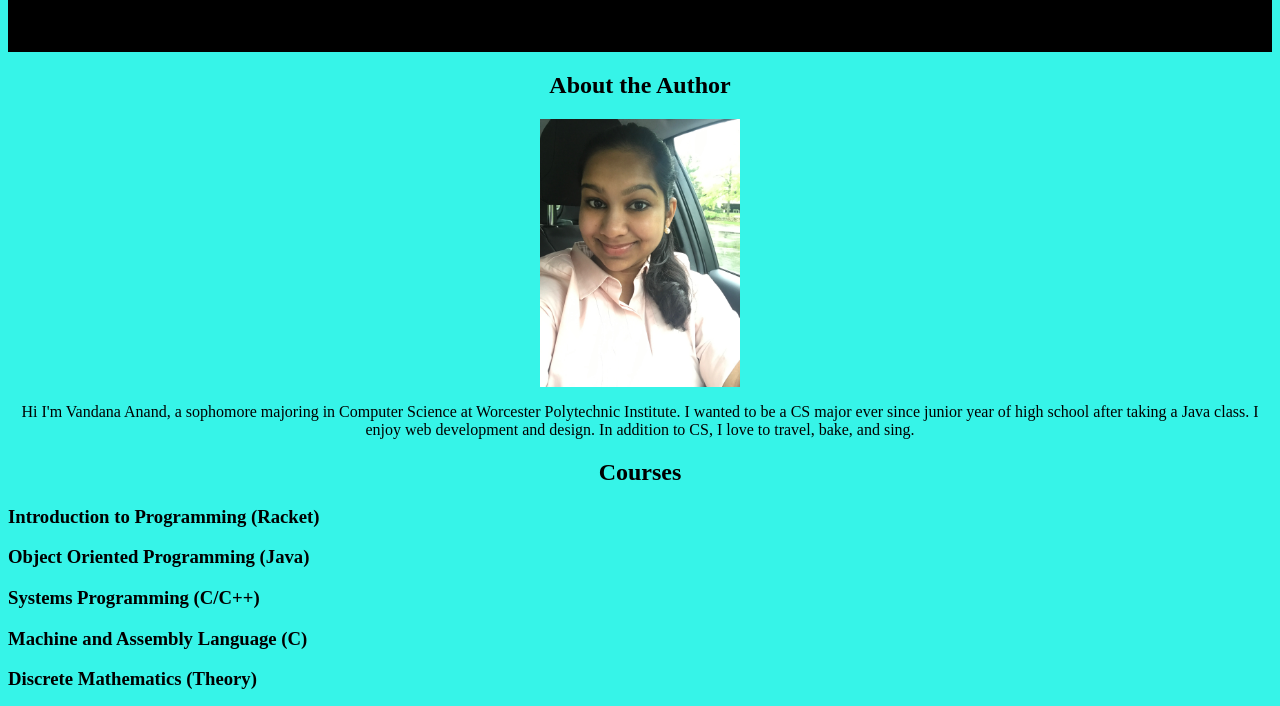
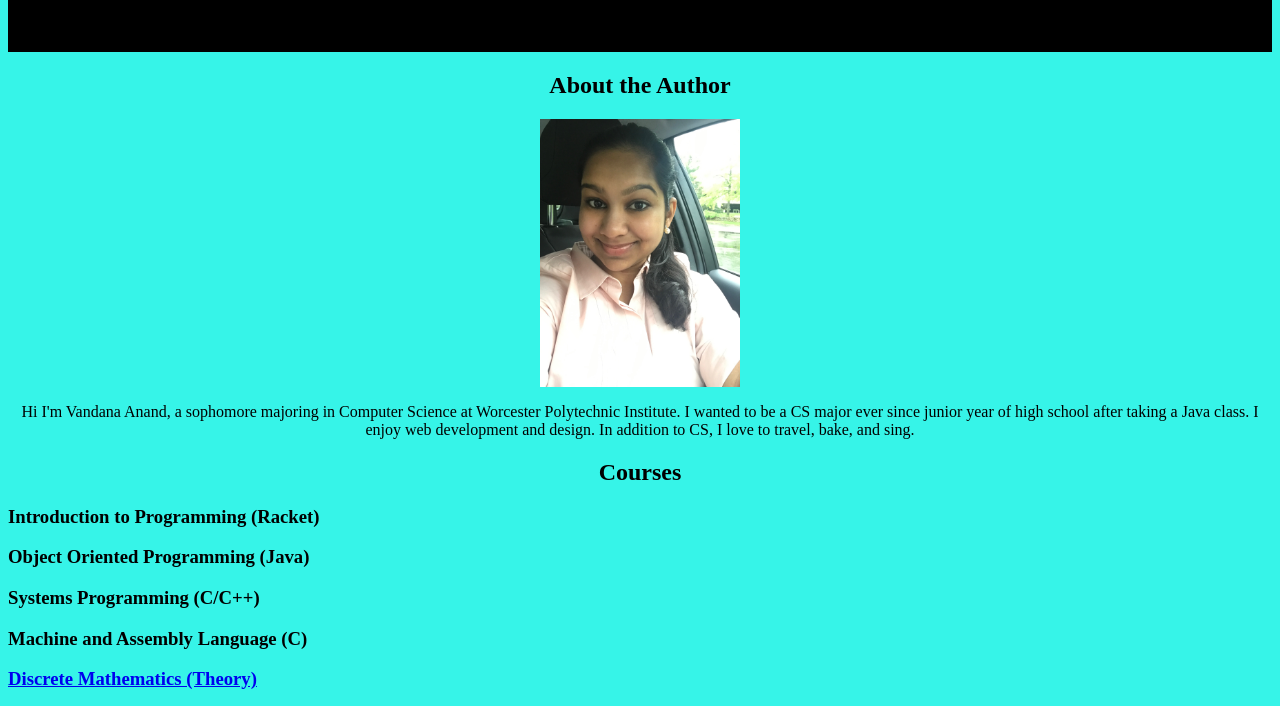
Before and after one commit to vanand23/vanand23.github.io, a plain HTML site: page index.html in a window 1280 px wide. Shown: the part 84-790 px from the top of the page. Drawn offline with Linux system fonts and the light colour scheme.

Commit message:
Added link to discrete math

```diff
--- a/index.html
+++ b/index.html
@@ -92,7 +92,7 @@ footer {background: black; color: white;}
 
 <h3> Machine and Assembly Language (C) </h3>
 
-<h3> Discrete Mathematics (Theory) </h3>
+<h3> <a href="https://users.wpi.edu/~hservat/cs2022a17.html"> Discrete Mathematics (Theory) </a></h3>
 
 <h3> Algorithms (Python) </h3>
 
```
